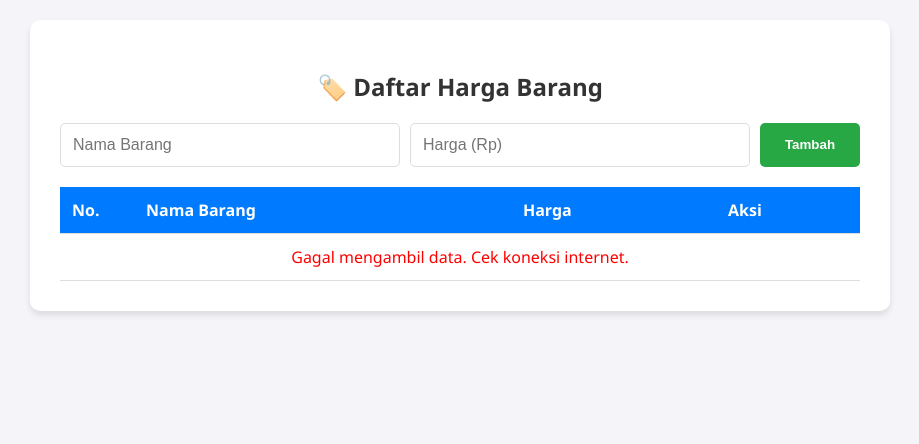
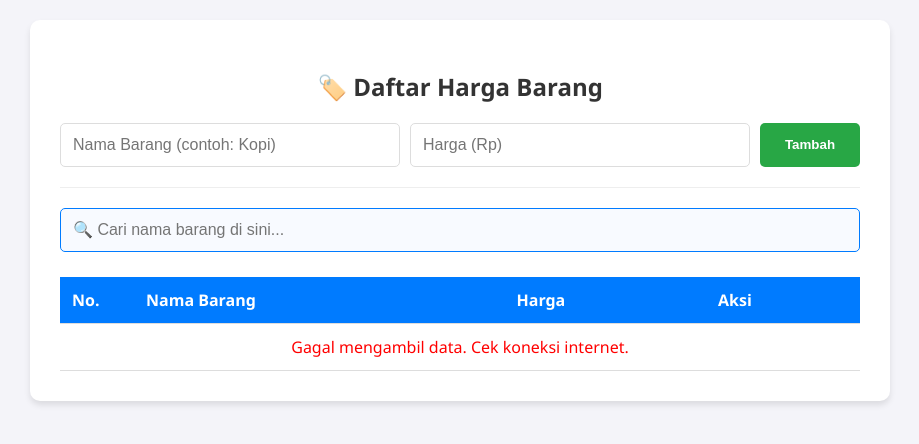
Before and after one commit to akmal-pratama/akmal-pratama.github.io, a PHP site: page / in a window 1280 px wide. Shown: the top 444 px of the page, without its empty margins (180-1099 px from the left). Run offline with PHP 8.4, Linux system fonts and the light colour scheme.

Commit message:
Add files via upload

```diff
--- a/index.html
+++ b/index.html
@@ -12,28 +12,35 @@
         <h2>🏷️ Daftar Harga Barang</h2>
 
         <form id="itemForm">
-            <input type="hidden" id="edit-index">
-            <div class="form-group">
-                <input type="text" id="itemName" placeholder="Nama Barang" required>
+            <input type="hidden" id="edit-index"> <div class="form-group">
+                <input type="text" id="itemName" placeholder="Nama Barang (contoh: Kopi)" required>
                 <input type="number" id="itemPrice" placeholder="Harga (Rp)" required>
                 <button type="submit" id="submit-btn">Tambah</button>
                 <button type="button" id="cancel-btn" onclick="resetForm()">Batal</button>
             </div>
         </form>
 
+        <hr style="border: 0; border-top: 1px solid #eee; margin: 20px 0;">
+
+        <div class="search-box">
+            <input type="text" id="searchInput" placeholder="🔍 Cari nama barang di sini...">
+        </div>
+
+        <div class="table-responsive">
             <table>
                 <thead>
                     <tr>
                         <th style="width: 50px;">No.</th>
                         <th>Nama Barang</th>
                         <th>Harga</th>
-                    <th style="width: 120px;">Aksi</th>
+                        <th style="width: 130px;">Aksi</th>
                     </tr>
                 </thead>
                 <tbody id="tableBody">
                     </tbody>
             </table>
         </div>
+    </div>
 
     <script src="script.js"></script>
 </body>
--- a/script.js
+++ b/script.js
@@ -1,19 +1,23 @@
 // --- KONFIGURASI DATABASE ---
-// PASTE URL DARI GOOGLE APPS SCRIPT DI SINI (JANGAN SAMPAI SALAH)
-const API_URL = 'https://script.google.com/macros/s/AKfycbwCXAcgg52jpgQJklQ5vLEoDsLbwZtDgoEzEihuli1SMPKVghhjISvJi4ftDQeZMgbZ/exec';
+// GANTI URL DI BAWAH INI DENGAN URL GOOGLE SCRIPT KAMU
+const API_URL = 'LINK_GOOGLE_SCRIPT_KAMU_DISINI';
 
 const form = document.getElementById('itemForm');
 const itemNameInput = document.getElementById('itemName');
 const itemPriceInput = document.getElementById('itemPrice');
-const editIndexInput = document.getElementById('edit-index'); // Kita pakai ini buat simpan ID Baris Excel
+const editIndexInput = document.getElementById('edit-index');
 const submitBtn = document.getElementById('submit-btn');
 const cancelBtn = document.getElementById('cancel-btn');
 const tableBody = document.getElementById('tableBody');
+const searchInput = document.getElementById('searchInput');
 
-// Helper: Tampilkan Loading saat ambil data
+// Variabel Global untuk menyimpan data agar pencarian cepat
+let allItems = [];
+
+// Helper: Tampilkan Loading
 function showLoading(isLoading) {
     if (isLoading) {
-        tableBody.innerHTML = '<tr><td colspan="4" style="text-align:center;">⏳ Sedang memuat data dari Google Sheets...</td></tr>';
+        tableBody.innerHTML = '<tr><td colspan="4" style="text-align:center;">⏳ Sedang memuat data...</td></tr>';
         submitBtn.disabled = true;
     } else {
         submitBtn.disabled = false;
@@ -25,13 +29,18 @@ async function fetchItems() {
     showLoading(true);
     try {
         const response = await fetch(API_URL);
-        const items = await response.json();
-        renderTable(items);
+        const data = await response.json();
+
+        // Simpan data ke variabel global
+        allItems = data;
+
+        // Tampilkan semua data
+        renderTable(allItems);
+
     } catch (error) {
         console.error("Error:", error);
         tableBody.innerHTML = '<tr><td colspan="4" style="color:red; text-align:center;">Gagal mengambil data. Cek koneksi internet.</td></tr>';
     } finally {
-        // Matikan loading, kembalikan tombol
         submitBtn.disabled = false;
     }
 }
@@ -41,7 +50,7 @@ function renderTable(items) {
     tableBody.innerHTML = '';
 
     if (items.length === 0) {
-        tableBody.innerHTML = '<tr><td colspan="4" class="empty-message">Database kosong.</td></tr>';
+        tableBody.innerHTML = '<tr><td colspan="4" class="empty-message">Data tidak ditemukan.</td></tr>';
         return;
     }
 
@@ -52,7 +61,6 @@ function renderTable(items) {
             minimumFractionDigits: 0
         }).format(item.price);
 
-        // Kita simpan ID baris Excel (item.id) di tombol data-id
         const row = `
             <tr>
                 <td>${index + 1}</td>
@@ -68,50 +76,58 @@ function renderTable(items) {
     });
 }
 
-// 3. CREATE & UPDATE: Kirim Data ke Sheets
+// 3. FITUR SEARCH (Live Search)
+searchInput.addEventListener('input', function(e) {
+    const keyword = e.target.value.toLowerCase();
+
+    // Filter data dari variabel global
+    const filteredItems = allItems.filter(item =>
+        item.name.toLowerCase().includes(keyword)
+    );
+
+    renderTable(filteredItems);
+});
+
+// 4. CREATE & UPDATE: Kirim Data ke Sheets
 form.addEventListener('submit', async function(e) {
     e.preventDefault();
 
     const name = itemNameInput.value;
     const price = Number(itemPriceInput.value);
-    const id = editIndexInput.value; // Ini ID baris excel
-
-    // Tentukan Aksi: create atau update
+    const id = editIndexInput.value;
     const action = id ? 'update' : 'create';
 
-    // Ubah tombol jadi loading
     const originalText = submitBtn.textContent;
     submitBtn.textContent = 'Menyimpan...';
     submitBtn.disabled = true;
 
     try {
-        // Kirim data ke API
         await fetch(API_URL, {
             method: 'POST',
-            body: JSON.stringify({ action, id, name, price }) // Kita kirim JSON
+            body: JSON.stringify({ action, id, name, price })
         });
 
-        // Sukses! Reset form dan ambil data terbaru
         resetForm();
-        fetchItems();
+        searchInput.value = ''; // Reset search box
+        fetchItems(); // Refresh data
 
     } catch (error) {
         alert("Gagal menyimpan data!");
+        console.error(error);
     } finally {
         submitBtn.textContent = originalText;
         submitBtn.disabled = false;
     }
 });
 
-// 4. EVENT LISTENER (Klik Tombol Tabel)
+// 5. EVENT LISTENER (Klik Tombol Tabel)
 tableBody.addEventListener('click', async function(e) {
-    // TOMBOL EDIT
+    // Tombol Edit
     if (e.target.classList.contains('btn-edit')) {
         const id = e.target.getAttribute('data-id');
         const name = e.target.getAttribute('data-name');
         const price = e.target.getAttribute('data-price');
 
-        // Masukkan data ke form
         itemNameInput.value = name;
         itemPriceInput.value = price;
         editIndexInput.value = id;
@@ -120,14 +136,15 @@ tableBody.addEventListener('click', async function(e) {
         submitBtn.style.backgroundColor = '#ffc107';
         submitBtn.style.color = '#333';
         cancelBtn.style.display = 'block';
+
+        // Scroll ke atas biar user liat formnya
+        window.scrollTo({ top: 0, behavior: 'smooth' });
     }
 
-    // TOMBOL HAPUS
+    // Tombol Hapus
     if (e.target.classList.contains('btn-delete')) {
         if(confirm('Yakin ingin menghapus data ini dari Database?')) {
             const id = e.target.getAttribute('data-id');
-
-            // Tampilkan loading kecil di tombol
             e.target.textContent = '...';
             e.target.disabled = true;
 
@@ -136,12 +153,11 @@ tableBody.addEventListener('click', async function(e) {
                 body: JSON.stringify({ action: 'delete', id: id })
             });
 
-            fetchItems(); // Refresh tabel
+            fetchItems();
         }
     }
 });
 
-// 5. Reset Form
 function resetForm() {
     form.reset();
     editIndexInput.value = '';
@@ -151,5 +167,5 @@ function resetForm() {
     cancelBtn.style.display = 'none';
 }
 
-// Jalankan saat pertama kali buka web
+// Jalankan saat load
 fetchItems();
--- a/style.css
+++ b/style.css
@@ -26,7 +26,7 @@ h2 {
 .form-group {
     display: flex;
     gap: 10px;
-    margin-bottom: 20px;
+    margin-bottom: 10px;
     flex-wrap: wrap;
 }
 
@@ -36,6 +36,18 @@ input {
     border-radius: 5px;
     flex: 1;
     font-size: 16px;
+}
+
+/* Search Box Style */
+.search-box {
+    margin-bottom: 15px;
+}
+
+#searchInput {
+    width: 100%;
+    box-sizing: border-box;
+    border: 1px solid #007bff;
+    background-color: #f8faff;
 }
 
 button {
@@ -57,16 +69,25 @@ button {
     background-color: #218838;
 }
 
+#submit-btn:disabled {
+    background-color: #ccc;
+    cursor: not-allowed;
+}
+
 #cancel-btn {
     background-color: #6c757d;
     display: none;
 }
 
 /* Table Styles */
+.table-responsive {
+    overflow-x: auto;
+}
+
 table {
     width: 100%;
     border-collapse: collapse;
-    margin-top: 20px;
+    margin-top: 10px;
 }
 
 th, td {
@@ -92,13 +113,13 @@ tr:hover {
 .btn-edit {
     background-color: #ffc107;
     color: #333;
-    padding: 5px 10px;
+    padding: 6px 10px;
     font-size: 14px;
 }
 
 .btn-delete {
     background-color: #dc3545;
-    padding: 5px 10px;
+    padding: 6px 10px;
     font-size: 14px;
 }
 
```
Lines whose indentation alone changed are shown as unchanged.
